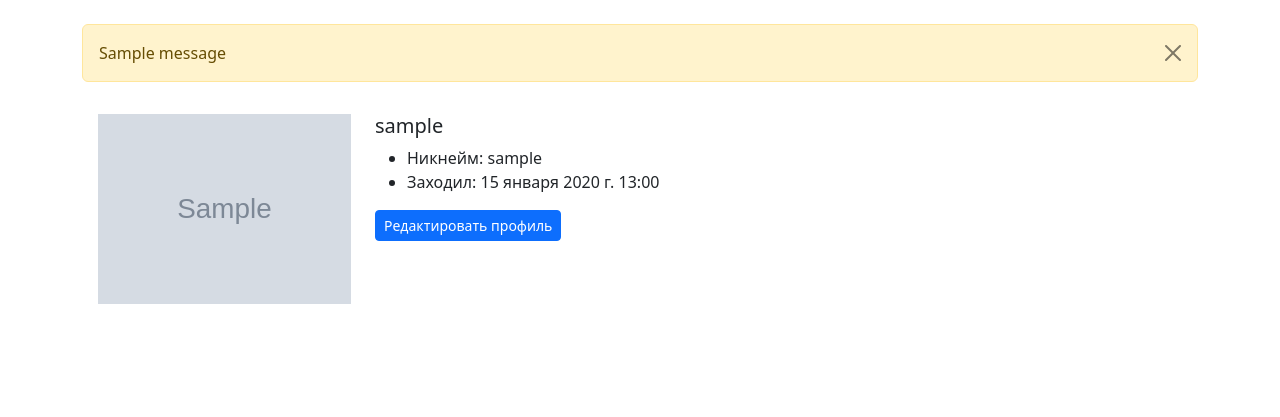
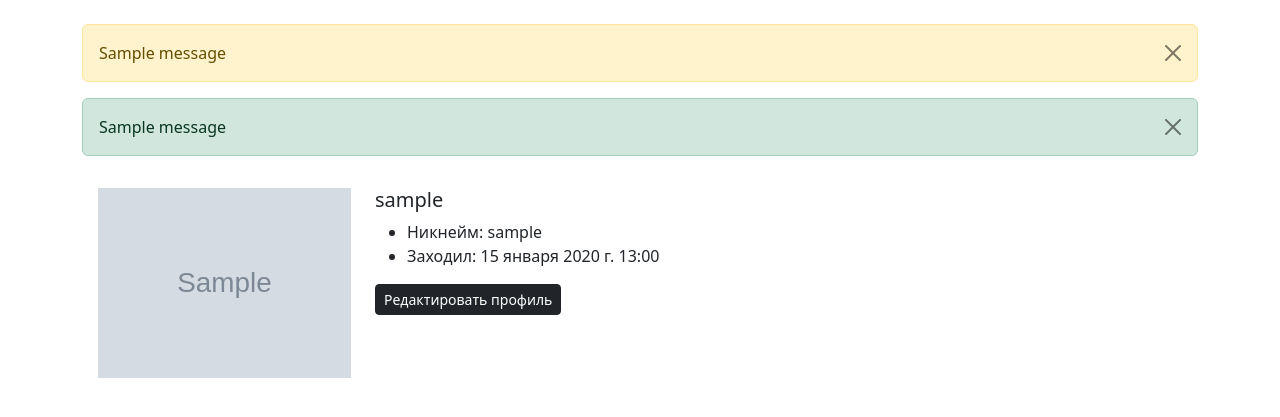
Before and after one commit to maksimd31/time_tracking, a Django app: a page that uses templates/base.html in a window 1280 px wide. Shown: the part 56-473 px from the top of the page. Run offline with Django 5.2, Linux system fonts and the light colour scheme; a user stored in the database is signed in; tables that the repository leaves empty hold one stand-in row (values such as "Sample post"); grey boxes marked "Sample" are stand-in pictures; one stand-in notice (Sample message) is shown.

Commit message:
add Mixinlogin, templaces messege, mixinMessage

```diff
--- a/accounts/views.py
+++ b/accounts/views.py
@@ -1,3 +1,4 @@
+from django.contrib.auth.mixins import LoginRequiredMixin
 from django.shortcuts import render, redirect
 from django.contrib.auth.views import LoginView
 from .forms import SignUpForm, LoginForm, UpdateUserForm, UpdateProfileForm
@@ -89,7 +90,7 @@ class ChangePasswordView(SuccessMessageMixin, PasswordChangeView):
 
 
 
-class ProfileDetailView(DetailView):
+class ProfileDetailView(LoginRequiredMixin,DetailView):
     """
     Представление для просмотра профиля
     """
@@ -105,13 +106,15 @@ class ProfileDetailView(DetailView):
         return context
 
 
-class ProfileUpdateView(UpdateView):
+class ProfileUpdateView(LoginRequiredMixin,SuccessMessageMixin,UpdateView):
     """
     Представление для редактирования профиля
     """
     model = Profile
     form_class = ProfileUpdateForm
     template_name = 'accounts/profile_edit.html'
+    success_message = 'Запись была успешно обновлена!'
+
 
     def get_object(self, queryset=None):
         return self.request.user.profile
--- a/templates/accounts/profile_detail.html
+++ b/templates/accounts/profile_detail.html
@@ -19,7 +19,7 @@
 {#                            {% if profile.user.get_full_name %} <li>Имя и фамилия: {{ profile.user.get_full_name }}</li> {% endif %}#}
                             <li>Заходил: {{ profile.user.last_login }}</li>
                         </ul>
-                    {% if request.user == profile.user %} <a href="{% url 'profile_edit' %}" class="btn btn-sm btn-primary">Редактировать профиль</a> {% endif %}
+                    {% if request.user == profile.user %} <a href="{% url 'profile_edit' %}" class="btn btn-sm btn-dark">Редактировать профиль</a> {% endif %}
                     </div>
                 </div>
             </div>
--- a/templates/base.html
+++ b/templates/base.html
@@ -19,6 +19,7 @@
           </div>
         {% endfor %}
       {% endif %}
+        {% include 'includes/messages.html' %}
 
       {% block content %}
 
--- /dev/null
+++ b/templates/includes/messages.html
@@ -0,0 +1,8 @@
+{% if messages %}
+{% for message in messages %}
+    <div class="alert alert-{% if message.tags %}{{ message.tags }}{% endif %} alert-dismissible fade show" role="alert">
+        <i class="fas fa-info-circle"></i> {{message}}
+        <button type="button" class="btn-close" data-bs-dismiss="alert" aria-label="Close"></button>
+    </div>
+{% endfor %}
+{% endif %}
```
